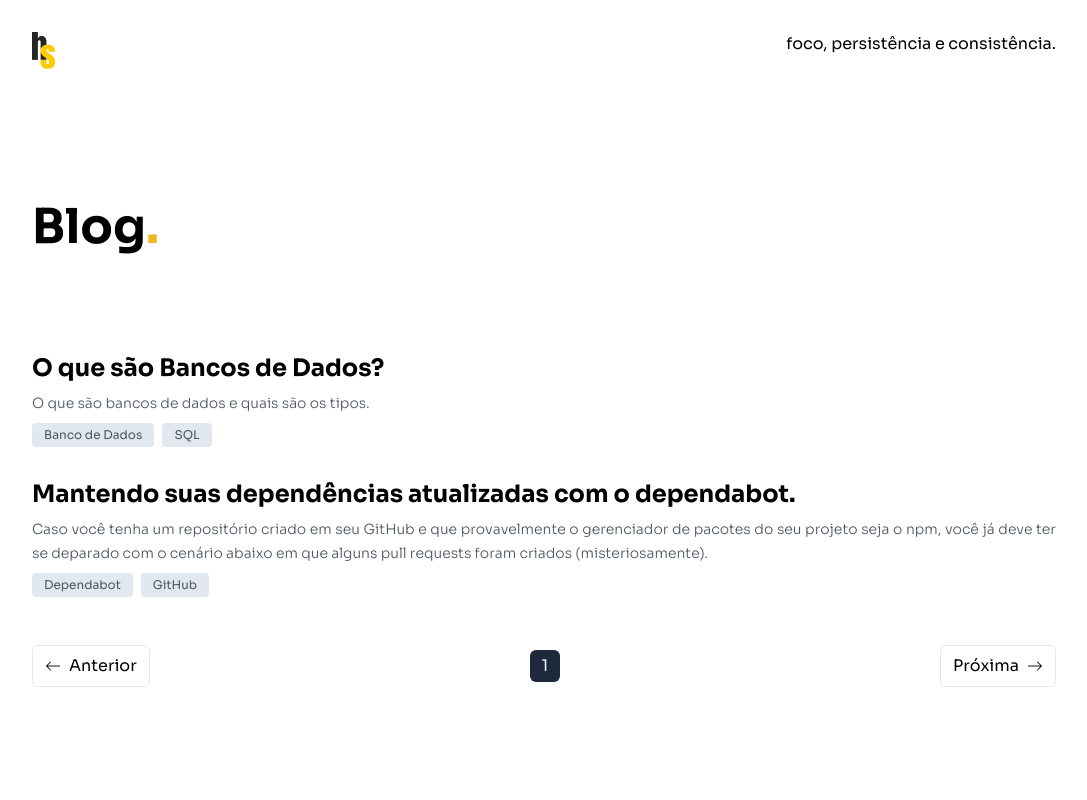
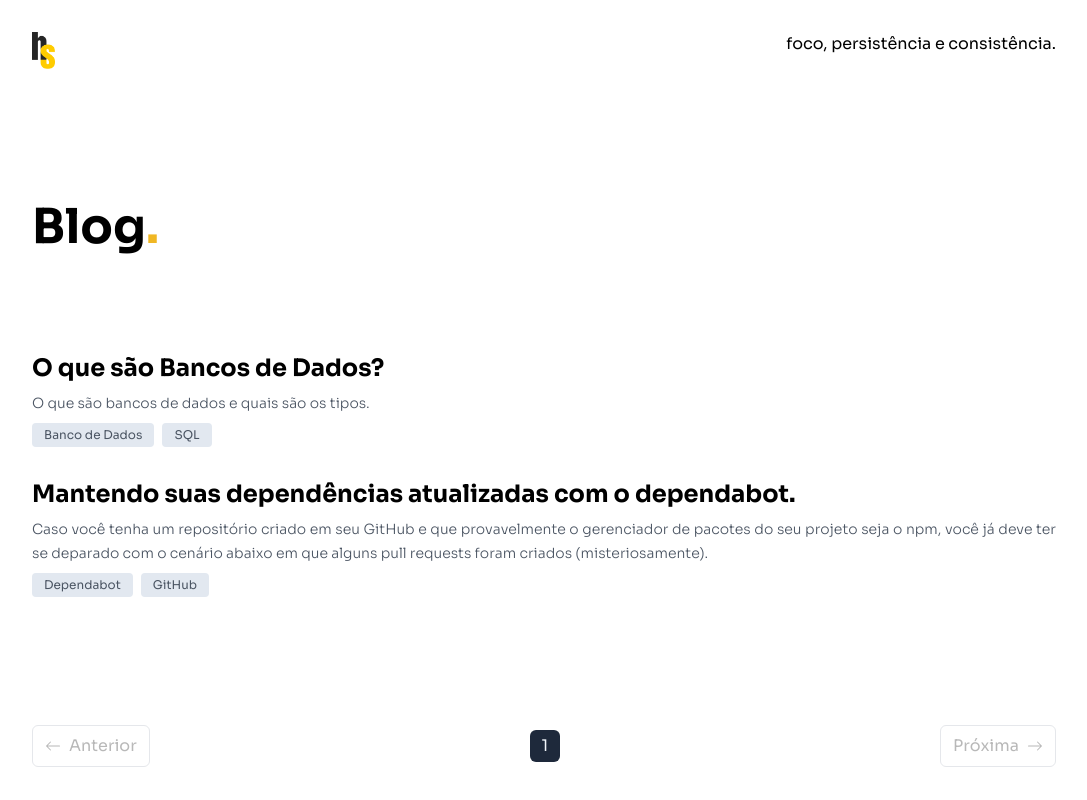
Before and after one commit to hstrada/hstrada.github.io, a Next.js app: page /blog/1 in a window 1280 px wide. Shown: the whole page, without its empty margins (96-1183 px from the left). Built offline with nearby package versions, Linux system fonts and the light colour scheme.

Commit message:
fixing pagination style

```diff
--- a/src/components/blog/pagination.tsx
+++ b/src/components/blog/pagination.tsx
@@ -9,17 +9,30 @@ interface Props {
 const defaultClassName = 'border px-3 py-1 rounded-md'
 const selectedClassName = 'px-3 py-1 rounded-md bg-slate-800 text-slate-100'
 
+const disabledIconColor = '#b8b8b8'
+const activeIconColor = '#121212'
+
 export const Pagination = ({ numberOfPages }: Props) => {
   const router = useRouter()
   const actualPage = Number(router.query.page)
 
+  const hasPreviousPage = numberOfPages >= 2 && actualPage >= 2
+  const hasNextPage = actualPage < numberOfPages
+
   return (
-    <div className="flex flex-row justify-between font-sans mt-4">
+    <div className="flex flex-row justify-between font-sans mt-24">
       <Link href={`/blog/${actualPage - 1}`}>
-        <div className="border px-3 py-2 rounded-md flex content-center items-center space-x-2">
-          <BsArrowLeft size={16} />
-          <p>Anterior</p>
-        </div>
+        <button
+          className="border px-3 py-2 rounded-md flex content-center items-center disabled:text-gray-500"
+          disabled={!hasPreviousPage}
+        >
+          <BsArrowLeft
+            color={hasPreviousPage ? activeIconColor : disabledIconColor}
+            size={16}
+            className="mr-2"
+          />
+          Anterior
+        </button>
       </Link>
 
       <ul className="flex flex-row space-x-2 items-center">
@@ -36,10 +49,17 @@ export const Pagination = ({ numberOfPages }: Props) => {
         })}
       </ul>
       <Link href={`/blog/${actualPage + 1}`}>
-        <div className="border px-3 py-2 rounded-md flex content-center items-center space-x-2">
-          <p>Próxima</p>
-          <BsArrowRight size={16} />
-        </div>
+        <button
+          disabled={!hasNextPage}
+          className="border px-3 py-2 rounded-md flex content-center items-center disabled:text-gray-500"
+        >
+          Próxima
+          <BsArrowRight
+            color={hasNextPage ? activeIconColor : disabledIconColor}
+            size={16}
+            className="ml-2"
+          />
+        </button>
       </Link>
     </div>
   )
--- a/src/pages/blog/[page].tsx
+++ b/src/pages/blog/[page].tsx
@@ -49,7 +49,7 @@ export default function Blog({ posts, allCategories, numberOfPages }: Props) {
 export async function getStaticPaths(context): Promise<GetStaticPathsResult> {
   // Get total number of posts from md resources.
   const totalPosts = await getTotalPosts();
-  const numberOfPages = Math.ceil(totalPosts / 3);
+  const numberOfPages = Math.ceil(totalPosts / 10);
 
   // Build paths `blog/1`, `blog/2` ...etc.
   const paths = Array(numberOfPages)
```
